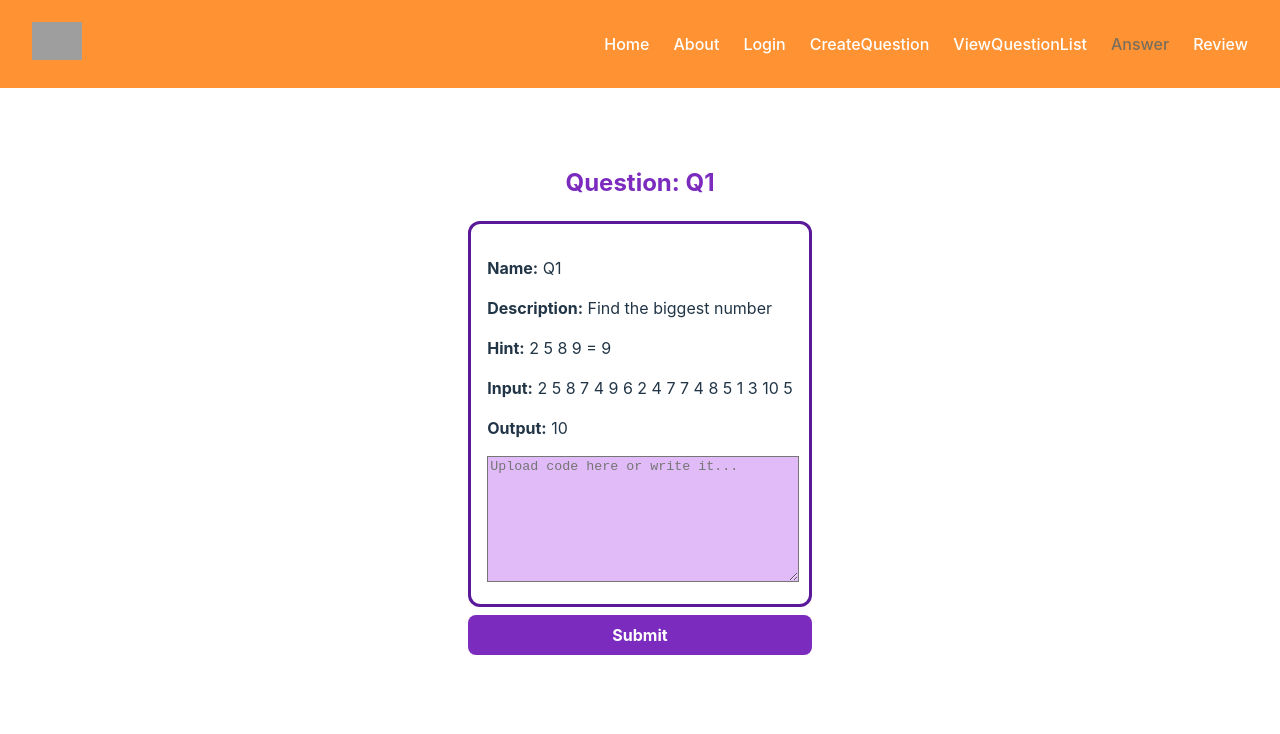
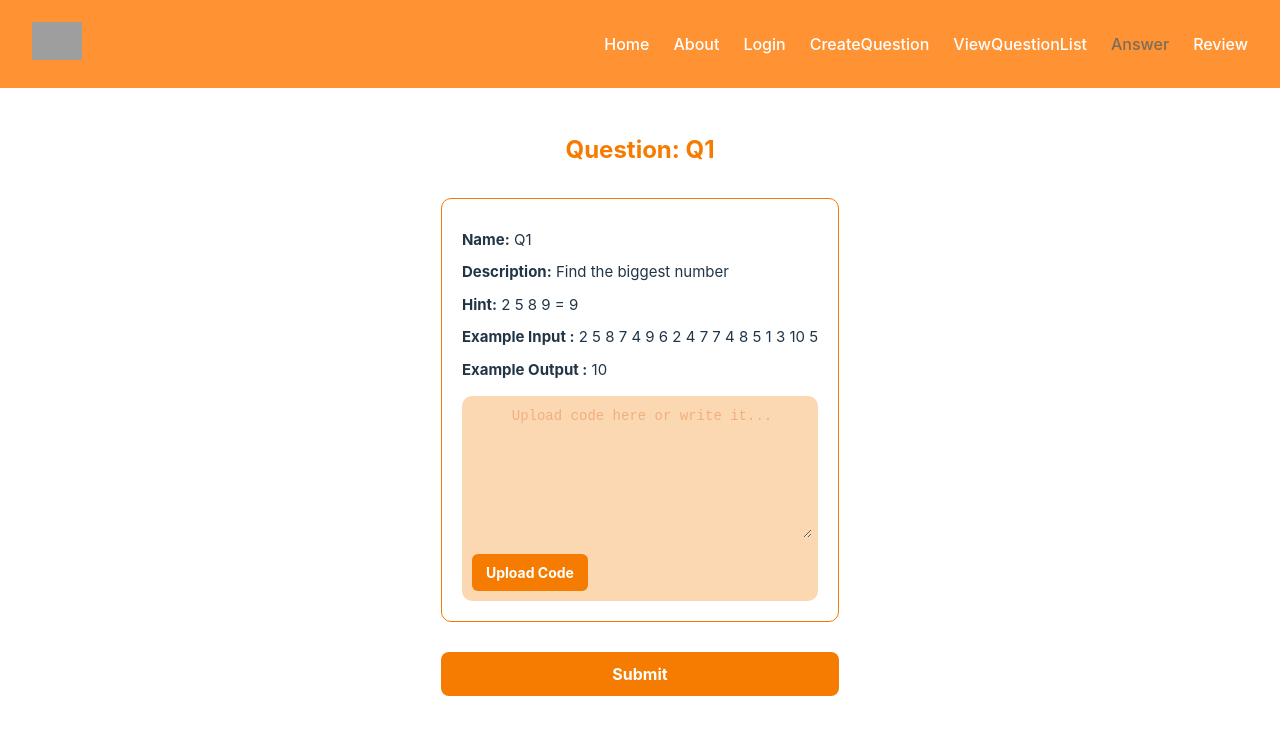
Before and after one commit to t1ww/SE65-Senior-project, a Vue app in the folder frontend/SE65-SENIOR-PROJECT/: page /answer in a window 1280 px wide. Shown: the top 734 px of the page. Built offline with nearby package versions, Linux system fonts and the light colour scheme; grey boxes are pictures that could not be loaded.

Commit message:
updated answer page

```diff
--- a/frontend/SE65-SENIOR-PROJECT/src/pages/Answer.vue
+++ b/frontend/SE65-SENIOR-PROJECT/src/pages/Answer.vue
@@ -10,78 +10,142 @@ const question = {
 };
 
 const code = ref("");
+
+const handleFileUpload = (event: Event) => {
+  const file = (event.target as HTMLInputElement)?.files?.[0];
+  if (!file) return;
+
+  const reader = new FileReader();
+  reader.onload = (e) => {
+    code.value = e.target?.result as string;
+  };
+  reader.readAsText(file);
+};
 </script>
 
 <template>
-  <div
-    class="answer-page container-fluid d-flex align-items-center justify-content-center min-vh-100"
-  >
-    <div class="d-flex justify-content-between align-items-center">
-      <h2 class="text-center w-100 text-purple">
-        Question: {{ question.name }}
-      </h2>
-    </div>
+  <div class="answer-page">
+    <h2 class="heading">Question: {{ question.name }}</h2>
 
-    <div>
-      <div class="inner-box">
-        <div class="mb-3">
+    <div class="question-box">
       <p><strong>Name:</strong> {{ question.name }}</p>
       <p><strong>Description:</strong> {{ question.description }}</p>
       <p><strong>Hint:</strong> {{ question.hint }}</p>
-          <p><strong>Input:</strong> {{ question.input }}</p>
-          <p><strong>Output:</strong> {{ question.output }}</p>
-        </div>
+      <p><strong>Example Input :</strong> {{ question.input }}</p>
+      <p><strong>Example Output :</strong> {{ question.output }}</p>
 
-        <div class="Area">
+      <div class="code-upload">
         <textarea
           v-model="code"
-            class="form-control bg-light-purple text-dark"
+          class="code-area"
           placeholder="Upload code here or write it..."
           rows="8"
         ></textarea>
+
+        <label class="upload-label" for="fileUpload">Upload Code</label>
+        <input
+          id="fileUpload"
+          type="file"
+          accept=".txt,.js,.ts,.py,.java,.cpp,.c"
+          @change="handleFileUpload"
+          class="hidden-file"
+        />
       </div>
     </div>
 
-      <button class="btn btn-purple w-100">Submit</button>
-    </div>
+    <button class="submit-button">Submit</button>
   </div>
 </template>
 
 <style scoped>
-.mb-3 {
-  text-align: left;
-}
-.text-purple {
-  color: #7b2cbf;
+.answer-page {
+  max-width: 480px;
+  margin: 60px auto;
+  padding: 20px;
+  text-align: center;
 }
 
-.btn-purple {
-  background-color: #7b2cbf;
+.heading {
+  color: #f57c00;
+  font-weight: bold;
+  margin-bottom: 30px;
+  font-size: 24px;
+}
+
+.question-box {
+  border: 1px solid #f57c00;
+  border-radius: 10px;
+  padding: 20px;
+  text-align: left;
+  margin-bottom: 20px;
+}
+
+.question-box p {
+  margin: 10px 0;
+  font-size: 15px;
+}
+
+.code-upload {
+  background-color: #fcd8b2;
+  border-radius: 10px;
+  margin-top: 15px;
+  padding: 10px;
+  position: relative;
+}
+
+.code-area {
+  width: 100%;
+  border: none;
+  background: transparent;
+  resize: vertical;
+  min-height: 120px;
+  font-family: monospace;
+  font-size: 14px;
+  color: #333;
+  outline: none;
+}
+
+.code-area::placeholder {
+  color: #efb07e;
+  font-weight: 500;
+  text-align: center;
+}
+
+.upload-label {
+  display: inline-block;
+  margin-top: 10px;
+  background-color: #f57c00;
+  color: white;
+  padding: 8px 14px;
+  border-radius: 6px;
+  font-weight: bold;
+  cursor: pointer;
+  font-size: 14px;
+  transition: background-color 0.3s ease;
+}
+
+.upload-label:hover {
+  background-color: #e06600;
+}
+
+.hidden-file {
+  display: none;
+}
+
+.submit-button {
+  background-color: #f57c00;
   color: white;
   font-weight: bold;
   border: none;
+  border-radius: 8px;
+  padding: 12px 20px;
+  width: 100%;
+  cursor: pointer;
+  font-size: 16px;
+  margin-top: 10px;
 }
 
-.btn-purple:hover {
-  background-color: #5a189a;
-}
-
-.bg-light-purple {
-  background-color: #e0bbf8;
-}
-
-textarea {
-  width: 100%;
-  resize: vertical;
-}
-
-button {
-  width: 100%;
-  margin-top: .5em;
-}
-.inner-box {
-  padding: 1rem;
-  border: 3px solid #5a189a; /* Adjust thickness & color */
-  border-radius: 12px; /* Controls roundness */
+.submit-button:hover {
+  background-color: #e06600;
 }
 </style>
```
Lines whose indentation alone changed are shown as unchanged.
